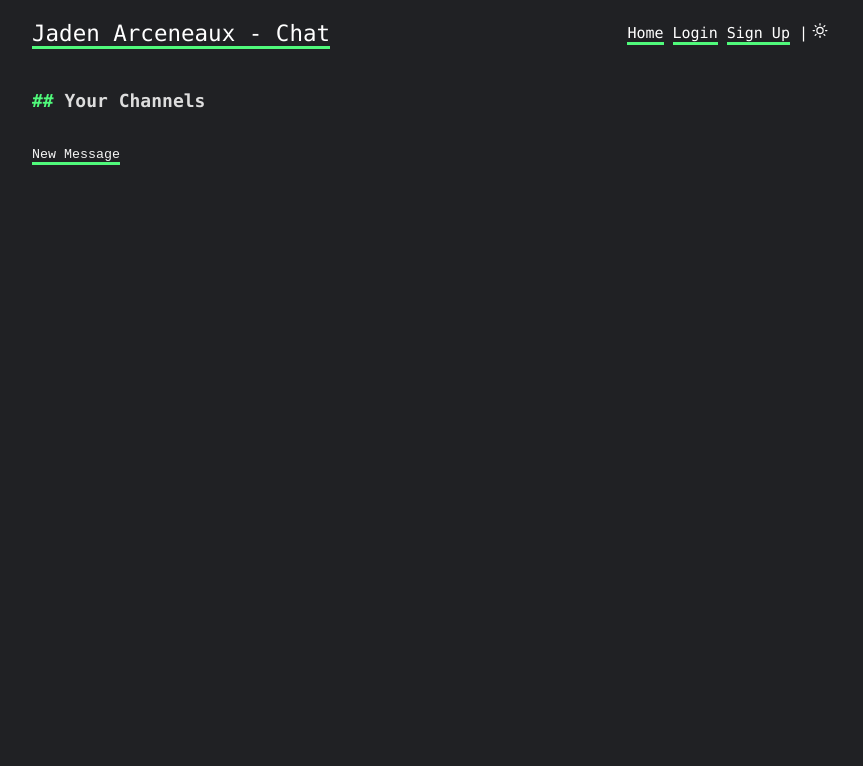
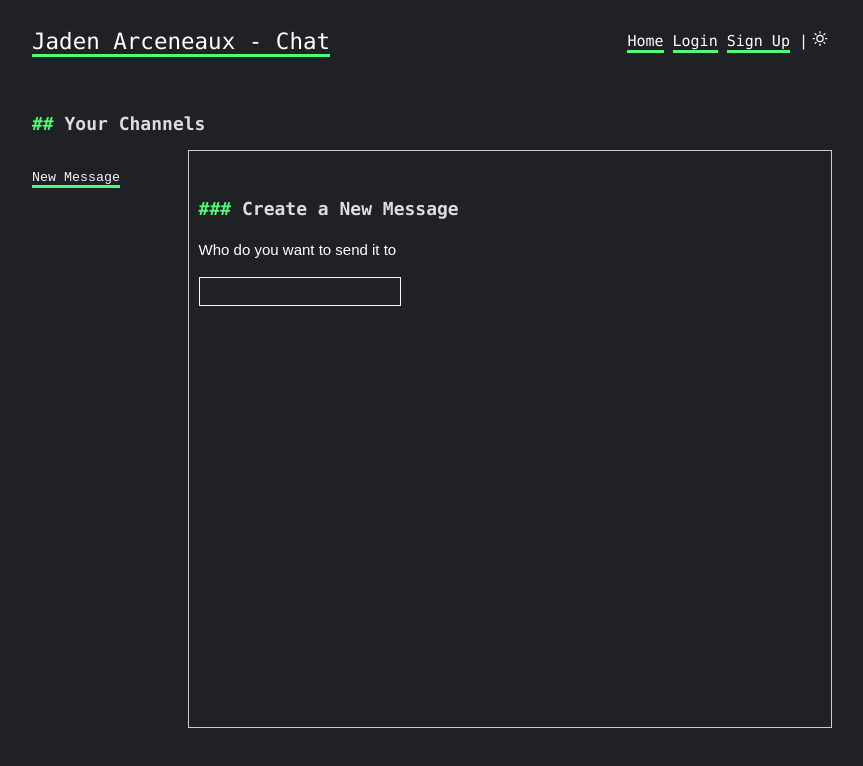
Before and after one commit to Jadens-arc/chat.jadenarceneaux.com, a React app in the folder frontend/src/: page /messages in a window 1280 px wide. Both pictures are taken after a click on the button "New Message". Shown: the top 766 px of the page, without its empty margins (208-1071 px from the left). Built offline with nearby package versions, Linux system fonts and the light colour scheme; no server answers; the HTML template or start-up script is replaced by a standard one.

Commit message:
basis of messages

```diff
--- a/frontend/src/src/App.jsx
+++ b/frontend/src/src/App.jsx
@@ -8,8 +8,13 @@ import Header from '@/components/Header';
 import Messages from '@/pages/Messages';
 
 function App() {
+  let appStyle = {
+    display: "flex",
+    flexDirection: "column",
+    minHeight: "90vh",
+  };
   return (
-    <div className='content'>
+    <div className='content' style={appStyle}>
       <Header/>
       <Routes>
         <Route path="/" element={<Home />} />
--- /dev/null
+++ b/frontend/src/src/components/messages/ChannelList.jsx
@@ -0,0 +1,10 @@
+import api from '@/api';
+
+function ChannelList({ channels, setCurrentChannel }) {
+  return (
+    <div >
+    </div>
+  );
+}
+
+export default ChannelList;
--- /dev/null
+++ b/frontend/src/src/components/messages/ChannelView.jsx
@@ -0,0 +1,24 @@
+import { useEffect } from "react";
+
+function ChannelView({ currentChannel }) {
+  let containerStyle = {
+    width: "80%",
+    padding: "10px",
+    border: "1px solid #ccc",
+  };
+  if (currentChannel.newChannel) {
+    return (
+      <div style={containerStyle}>
+        <h3>Create a New Message</h3>
+        <p>Who do you want to send it to</p>
+        <input type="text" />
+      </div>
+    );
+  }
+  return (
+    <div>
+    </div>
+  );
+}
+
+export default ChannelView;
--- a/frontend/src/src/components/messages/MessageView.jsx
+++ /dev/null
@@ -1,10 +0,0 @@
-import { Link } from 'react-router-dom';
-
-function MessageView() {
-  return (
-    <div >
-    </div>
-  );
-}
-
-export default MessageView;
--- a/frontend/src/src/pages/Messages.jsx
+++ b/frontend/src/src/pages/Messages.jsx
@@ -1,12 +1,45 @@
-import MessageView from "@/components/messages/MessageView";
+import ChannelView from "@/components/messages/ChannelView";
+import ChannelList from "@/components/messages/ChannelList";
+import { use, useEffect, useState } from "react";
+import api from '@/api';
 
 function Messages() {
+  let messageStyle = {
+    display: "flex",
+    flexDirection: "row",
+    flex: "1 auto",
+  }
+
+
+  let [channels, setChannels] = useState({});
+  let [currentChannel, setCurrentChannel] = useState({});
+
+  const handleNewMessage = () => {
+    setCurrentChannel({newChannel: true});
+  }
+
+  useEffect(() => {
+    const fetchChannels = async () => {
+      try {
+        const response = await api.get('/channels/list');
+        setChannels(response.data.channels);
+      } catch (error) {
+        console.error("Error fetching channels:", error);
+      }
+    };
+
+    fetchChannels();
+  }, []);
+
   return (
     <>
       <h2>Your Channels</h2>
-      <button>New Message</button>
-      <div >
-
+      <div style={messageStyle}>
+        <div style={{ width: "20%" }}>
+          <button onClick={handleNewMessage}>New Message</button>
+          <ChannelList channels={channels} setCurrentChannel={setCurrentChannel}/>
+        </div>
+        <ChannelView currentChannel={currentChannel}/>
       </div>
     </>
   );
```
Also changed, not shown: 2 other files (tests, documents, lock files or other folders).
